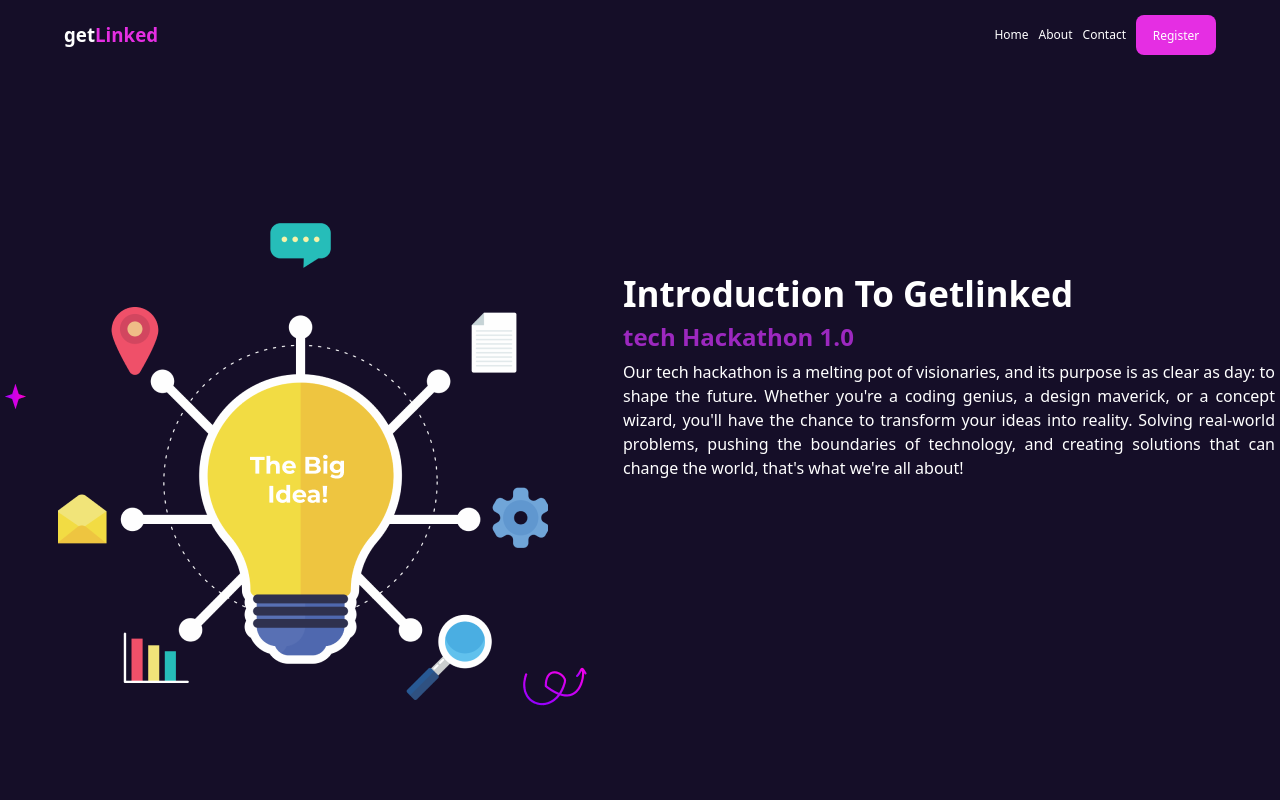
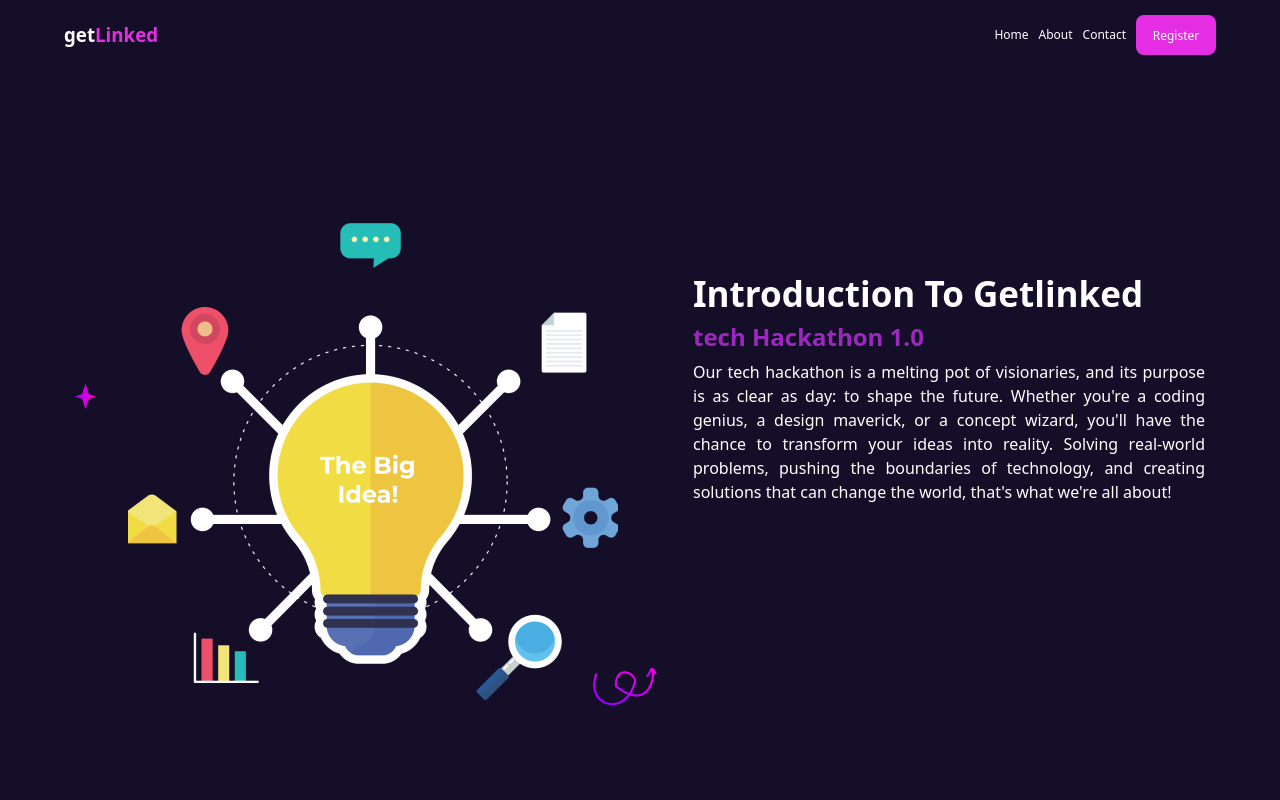
Before and after one commit to OgbuEsther/DEVOPS, a React (Vite) app: page / in a window 1280 px wide. Shown: the top 800 px of the page. Built offline with nearby package versions, Linux system fonts and the light colour scheme.

Commit message:
fixed the padding

```diff
--- a/src/hero/Hero.jsx
+++ b/src/hero/Hero.jsx
@@ -9,7 +9,7 @@ function Hero() {
         alignItems: "center",
         height: "100vh",
         backgroundColor: "#150e28",
-        padding: "10 70px",
+        padding: "0 70px",
         gap: "25px",
         overflow : 'hidden'
       }}
```
